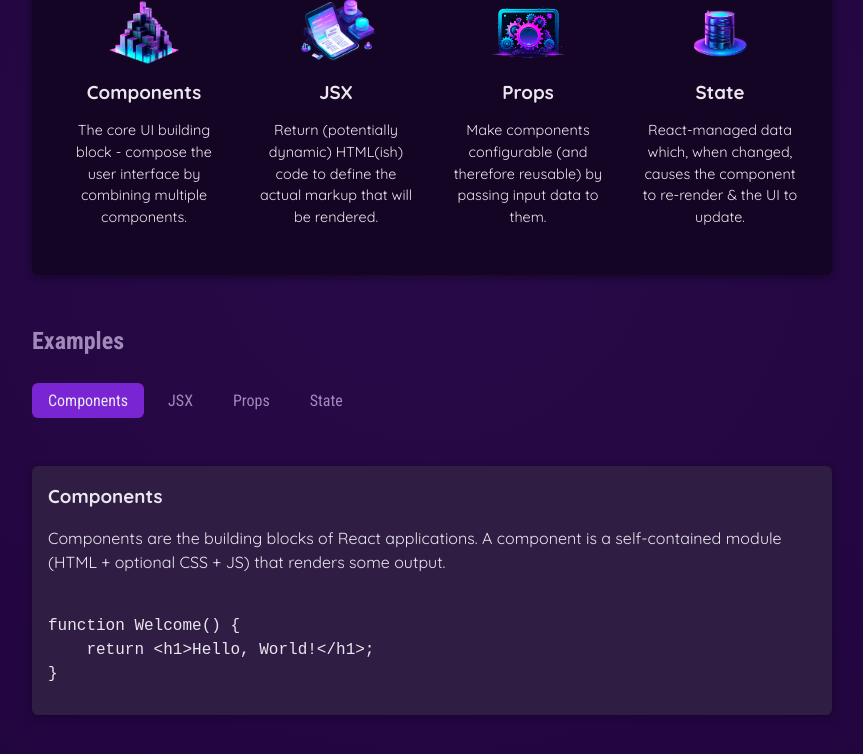
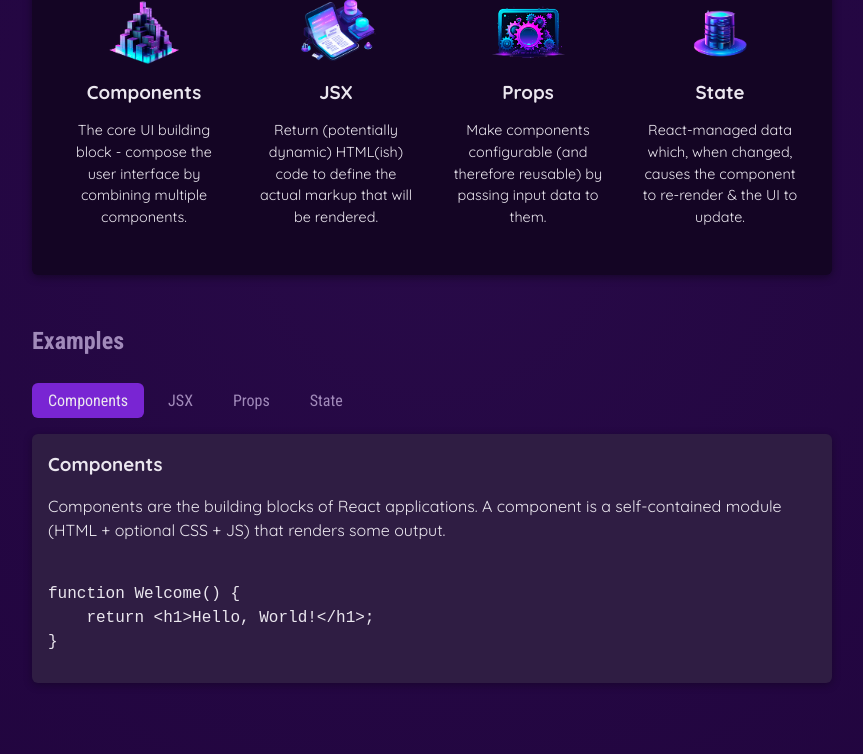
Before and after one commit to bisso-jk/react_practice_codebox, a React (Vite) app: page /react-concepts in a window 1280 px wide. Both pictures are taken after a click on the button "Components". Shown: the part 424-1178 px from the top of the page, without its empty margins (208-1071 px from the left). Built offline with nearby package versions, Linux system fonts and the light colour scheme.

Commit message:
1. Component 정리 2. 동적 커스텀 Component 연습(문자열만 -> Function으로 사용 예정)

```diff
--- a/src/component/CoreConcept/CoreConcepts.jsx
+++ b/src/component/CoreConcept/CoreConcepts.jsx
@@ -4,7 +4,6 @@
 const CoreConcepts = ({coreConceptsArray}) => {
 
     return (
-        <main>
         <Section id={'core-concepts'} title={"Core Concepts"}>
             <ul>
                 {coreConceptsArray && coreConceptsArray.map(m => (
@@ -18,7 +17,6 @@
                 ))}
             </ul>
         </Section>
-        </main>
     );
 };
 
--- a/src/component/Example/Example.jsx
+++ /dev/null
@@ -1,54 +0,0 @@
-import { useState } from "react";
-import { TAB_BUTTONS } from "/src/data/data";
-import TabButton from "./TabButton";
-import Section from "../Section/Section";
-
-const Example = () => {
-  const [tabState, setTabState] = useState(0);
-  const [description, setDescription] = useState(null);
-  const [label, setLabel] = useState(null);
-  const [code, setCode] = useState(null);
-
-  const handleClickMenu = (index, label, code, description) => {
-    setTabState(index);
-    setLabel(label);
-    setCode(code);
-    setDescription(description);
-  };
-
-  return (
-    <main>
-      <Section id={"examples"} title={"Examples"}>
-        <menu>
-          {TAB_BUTTONS
-            ? TAB_BUTTONS.map((tabButton) => (
-                <TabButton
-                  label={tabButton.label}
-                  onClickFunction={() =>
-                    handleClickMenu(
-                      tabButton.index,
-                      tabButton.label,
-                      tabButton.code,
-                      tabButton.description,
-                    )
-                  }
-                  active={tabState === tabButton.index}
-                />
-              ))
-            : null}
-        </menu>
-      </Section>
-      {tabState !== 0 ? (
-        <section id={"tab-content"}>
-          <h3>{label}</h3>
-          <p>{description}</p>
-          <pre>
-            <code>{code}</code>
-          </pre>
-        </section>
-      ) : null}
-    </main>
-  );
-};
-
-export default Example;
--- /dev/null
+++ b/src/component/Example/Examples.jsx
@@ -0,0 +1,40 @@
+import { useState } from "react";
+import { TAB_BUTTONS } from "/src/data/data";
+import Tabs from "./Tabs";
+import TabContent from "./TabContent";
+import Section from "../Section/Section";
+
+const Examples = () => {
+    const [tabIndex, setTabIndex] = useState(0);
+    const [description, setDescription] = useState(null);
+    const [label, setLabel] = useState(null);
+    const [code, setCode] = useState(null);
+
+    const handleClickMenu = (index, label, code, description) => {
+      setTabIndex(index);
+      setLabel(label);
+      setCode(code);
+      setDescription(description);
+    };
+
+    return (
+        <>
+            <Section id={"examples"} title={"Examples"}>
+                <Tabs
+                    index={tabIndex}
+                    tabButtons={TAB_BUTTONS}
+                    handleClickMenu={handleClickMenu}
+                    ButtonContainer={'menu'}
+                    />
+                <TabContent
+                    index={tabIndex}
+                    label={label}
+                    code={code}
+                    description={description}
+                    />
+            </Section>
+        </>
+    );
+}
+
+export default Examples;
--- /dev/null
+++ b/src/component/Example/TabContent.jsx
@@ -0,0 +1,18 @@
+
+const TabContent = ({index, label, description, code}) => {
+    return (
+        <>
+            {index !== 0 ? (
+                <section id={"tab-content"}>
+                <h3>{label}</h3>
+                <p>{description}</p>
+                <pre>
+                    <code>{code}</code>
+                </pre>
+                </section>
+            ) : null}
+        </>
+    );
+};
+
+export default TabContent;
--- /dev/null
+++ b/src/component/Example/Tabs.jsx
@@ -0,0 +1,29 @@
+import TabButton from "./TabButton";
+
+const Tabs = ({index, tabButtons, handleClickMenu, ButtonContainer}) => {
+
+
+  return (
+    <>
+        <ButtonContainer>
+          {tabButtons
+            ? tabButtons.map((tabButton) => (
+              <TabButton
+                label={tabButton.label}
+                onClickFunction={() =>
+                  handleClickMenu(
+                    tabButton.index,
+                    tabButton.label,
+                    tabButton.code,
+                    tabButton.description,
+                    )
+                }
+                active={index === tabButton.index}
+                />
+              )) : null}
+        </ButtonContainer>
+    </>
+  );
+};
+
+export default Tabs;
--- a/src/component/Section/Section.jsx
+++ b/src/component/Section/Section.jsx
@@ -2,10 +2,12 @@
 
 const Section = ({id, title, children}) => {
     return (
-        <section id={id}>
-            <h2>{title}</h2>
-            {children}
-        </section>
+        <main>
+            <section id={id}>
+                <h2>{title}</h2>
+                {children}
+            </section>
+        </main>
     );
 };
 
--- a/src/pages/react-concepts/ReactConcepts.jsx
+++ b/src/pages/react-concepts/ReactConcepts.jsx
@@ -1,7 +1,8 @@
 import Header from "/src/component/Header/Header";
 import CoreConcepts from "/src/component/CoreConcept/CoreConcepts";
 import { CORE_CONCEPTS } from "/src/data/data";
-import Example from "/src/component/Example/Example";
+import Examples from "../../component/Example/Examples";
+
 
 const ReactConcepts = () => {
   return (
@@ -10,7 +11,7 @@
       <CoreConcepts
         coreConceptsArray={CORE_CONCEPTS}
       />
-      <Example />
+      <Examples />
     </div>
   );
 };
```
Lines whose indentation alone changed are shown as unchanged.
